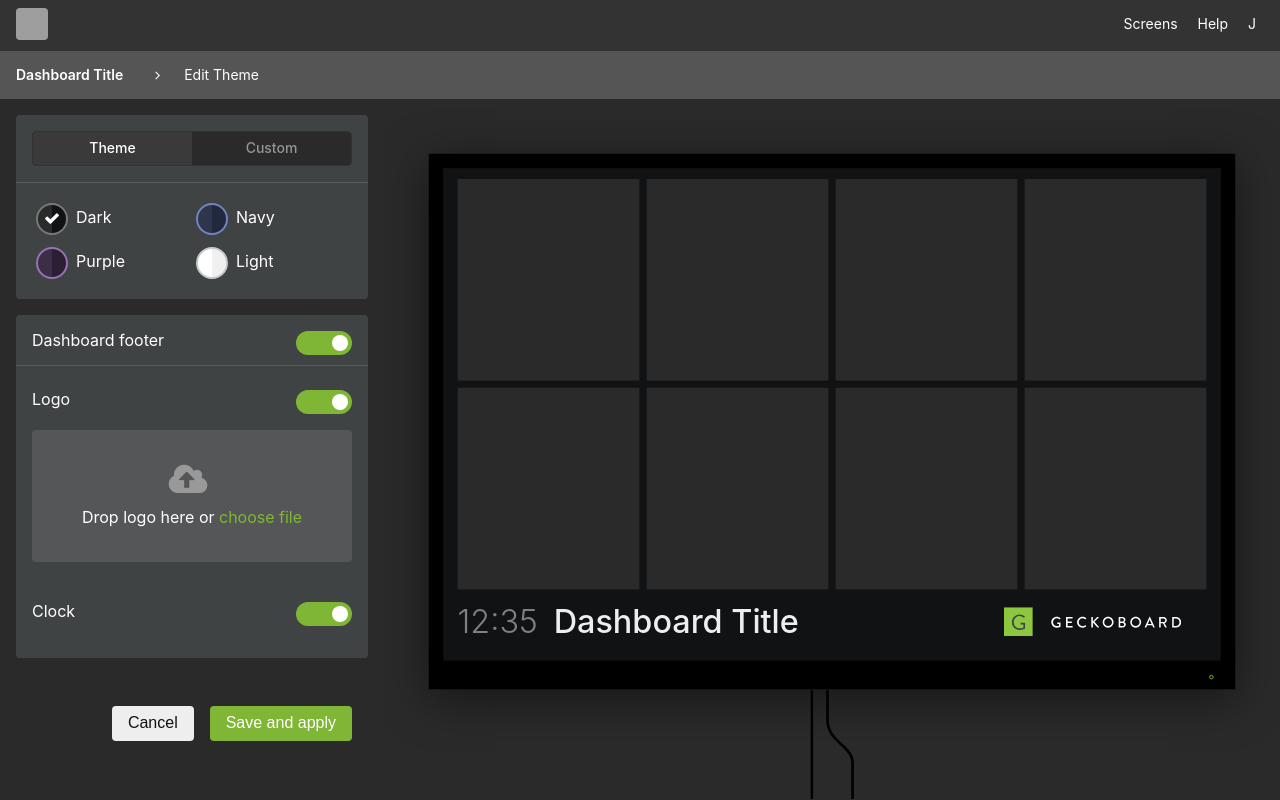
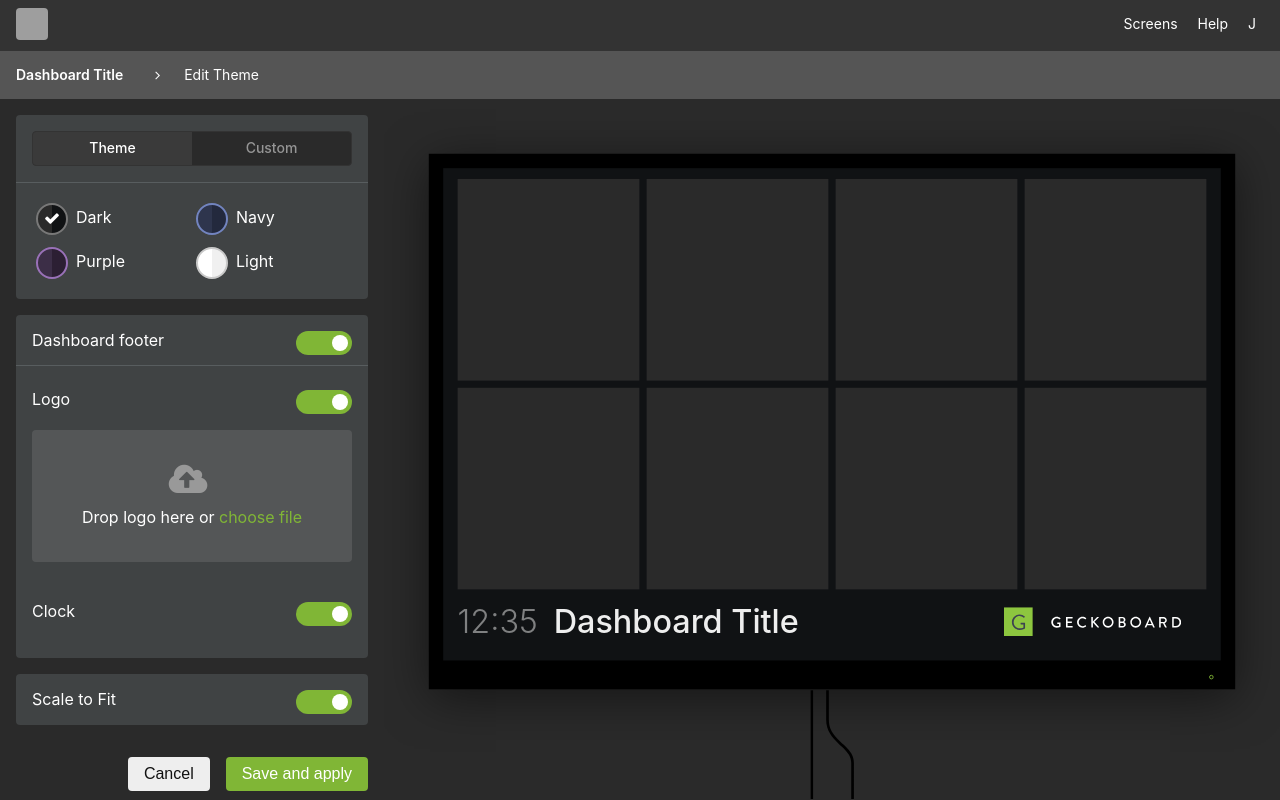
Before and after one commit to jackgeckoboard/customize, a React (Create React App) app: page / in a window 1280 px wide. Both pictures are taken after a click on the element "Customize". Built offline with nearby package versions, Linux system fonts and the light colour scheme; grey boxes are pictures that could not be loaded.

Commit message:
added Scale to fit

```diff
--- a/src/App.js
+++ b/src/App.js
@@ -23,6 +23,7 @@ class App extends Component {
       customizeMode: false,
       clockOn: true,
       imgSrc: "",
+      scaleToFit: true
     };
   }
 
@@ -131,6 +132,21 @@ class App extends Component {
      });
    }
 
+   onScaleToFitSwitch(){
+
+      if (this.state.scaleToFit) {
+       this.setState({
+         scaleToFit: false
+       });
+     }
+
+     else {
+      this.setState({
+        scaleToFit: true
+      });
+    }
+   }
+
   render() {
 
     var isCustomizeMode = this.state.customizeMode
@@ -148,6 +164,11 @@ class App extends Component {
       overflowY: 'scroll'
     }
 
+    let scaleToFit = this.state.scaleToFit
+
+    const maxWidthDashboard = {
+      maxWidth: "90rem"
+    }
 
     return (
       <div className="App white sans-serif" >
@@ -192,7 +213,7 @@ class App extends Component {
 
 
 
-        <div  className="cf ">
+        <div  className="cf" style={maxWidthDashboard}>
           {this.state.customizeMode &&
           <div className="cf w-30 fl relative ofy-scr" style={maxHeightStyle}>
             <div className="ma3  br2 gb-config-dark overflow-hidden">
@@ -260,7 +281,35 @@ class App extends Component {
                   </div>
                 }
             </div>
-            <div className="w-100 pa4 mb4">
+
+
+            <div className="ma3 cf br2 gb-config-dark overflow-hidden">
+            {scaleToFit ? (
+            <div className="pa3 pointer" onClick={this.onScaleToFitSwitch.bind(this)}>
+              Scale to Fit
+
+                  <div className="fr br4 bg-gb-green pa1">
+                    <div className="fr w1 h1 ml4 bg-white br3"></div>
+                  </div>
+
+
+              </div>
+              ) :
+              <div className="pa3  pointer" onClick={this.onScaleToFitSwitch.bind(this)}>
+                Scale to Fit
+
+
+                      <div className="fr br4 bg-silver pa1">
+                        <div className="fl w1 h1 mr4 bg-white br3"></div>
+                      </div>
+
+                </div>
+                }
+
+            </div>
+
+
+            <div className="w-100 pa3 mb5">
               <button className="bg-gb-green br2 pv2 ph3 fr white bn dim pointer" onClick={this.onExitCustomizeMode.bind(this)}>Save and apply</button>
               <button className="bg-light-gray br2 pv2 ph3 fr near-black mr3 bn dim pointer" onClick={this.onExitCustomizeMode.bind(this)}>Cancel</button>
             </div>
@@ -268,7 +317,7 @@ class App extends Component {
         }
 
         {isCustomizeMode ? (
-          <CustomizeDashboard bgColor={this.state.bgColor} widgetColor={this.state.widgetColor} textColor={this.state.textColor} footerOn={this.state.footerOn} clockOn={this.state.clockOn} logo={this.state.logo} imgSrc={this.state.imgSrc}/>
+          <CustomizeDashboard bgColor={this.state.bgColor} widgetColor={this.state.widgetColor} textColor={this.state.textColor} footerOn={this.state.footerOn} clockOn={this.state.clockOn} logo={this.state.logo} imgSrc={this.state.imgSrc} scaleToFit={this.state.scaleToFit}/>
         ) : (
           <NormalDashboard bgColor={this.state.bgColor} widgetColor={this.state.widgetColor} textColor={this.state.textColor} />
         )}
--- a/src/CustomizeDashboard.js
+++ b/src/CustomizeDashboard.js
@@ -26,6 +26,8 @@ class CustomizeDashboard extends Component {
 
     var logoOff=(this.props.logo == "Blank")
 
+    let scaleToFit=this.props.scaleToFit
+
     const tvStyle = {
       background: 'black',
       boxShadow: '0 10px 50px 0 rgba(0,0,0,0.5)',
@@ -51,6 +53,10 @@ class CustomizeDashboard extends Component {
       overflow: 'hidden'
     }
 
+    let notScaled = {
+      transform: "scale(1.2)",
+      transformOrigin: "0 0"
+    }
 
 
 
@@ -60,6 +66,10 @@ class CustomizeDashboard extends Component {
       <div className="ph3 pt3 pb4" style={tvStyle}>
       <div className="pa2" style={dashboardStyle} >
 
+        <div className="overflow-hidden">
+
+          {!scaleToFit ? (
+          <div style={notScaled}>
             <div className="cf mh1">
               <div className="fl w-25 pa1">
                 <div className="h5" style={widgetStyle}></div>
@@ -89,6 +99,43 @@ class CustomizeDashboard extends Component {
                 <div className="h5" style={widgetStyle}></div>
               </div>
             </div>
+          </div>
+
+      ) : (
+        <div>
+          <div className="cf mh1">
+            <div className="fl w-25 pa1">
+              <div className="h5" style={widgetStyle}></div>
+            </div>
+            <div className="fl w-25 pa1">
+              <div className="h5" style={widgetStyle}></div>
+            </div>
+            <div className="fl w-25 pa1">
+              <div className="h5" style={widgetStyle}></div>
+            </div>
+            <div className="fl w-25 pa1">
+              <div className="h5" style={widgetStyle}></div>
+            </div>
+          </div>
+
+          <div className="cf mh1">
+            <div className="fl w-25 pa1">
+              <div className="h5" style={widgetStyle}></div>
+            </div>
+            <div className="fl w-25 pa1">
+              <div className="h5" style={widgetStyle}></div>
+            </div>
+            <div className="fl w-25 pa1">
+              <div className="h5" style={widgetStyle}></div>
+            </div>
+            <div className="fl w-25 pa1">
+              <div className="h5" style={widgetStyle}></div>
+            </div>
+          </div>
+          </div>
+      )}
+        </div>
+
         {this.props.footerOn ?
         <div className="cf mh1 ">
 
--- a/src/ThemeSwitcher.js
+++ b/src/ThemeSwitcher.js
@@ -5,9 +5,11 @@ class ThemeSwitcher extends Component {
   constructor(props) {
     super(props);
     this.state = {
-      theme: this.props.theme
+      theme: this.props.theme,
+      customTheme: this.props.customTheme
     };
   }
+
 
   onClickDark() {
     this.props.onChangeParentStyle("#101214", "#2A2A2A", "#EEEEEE")
```
Lines whose indentation alone changed are shown as unchanged.
